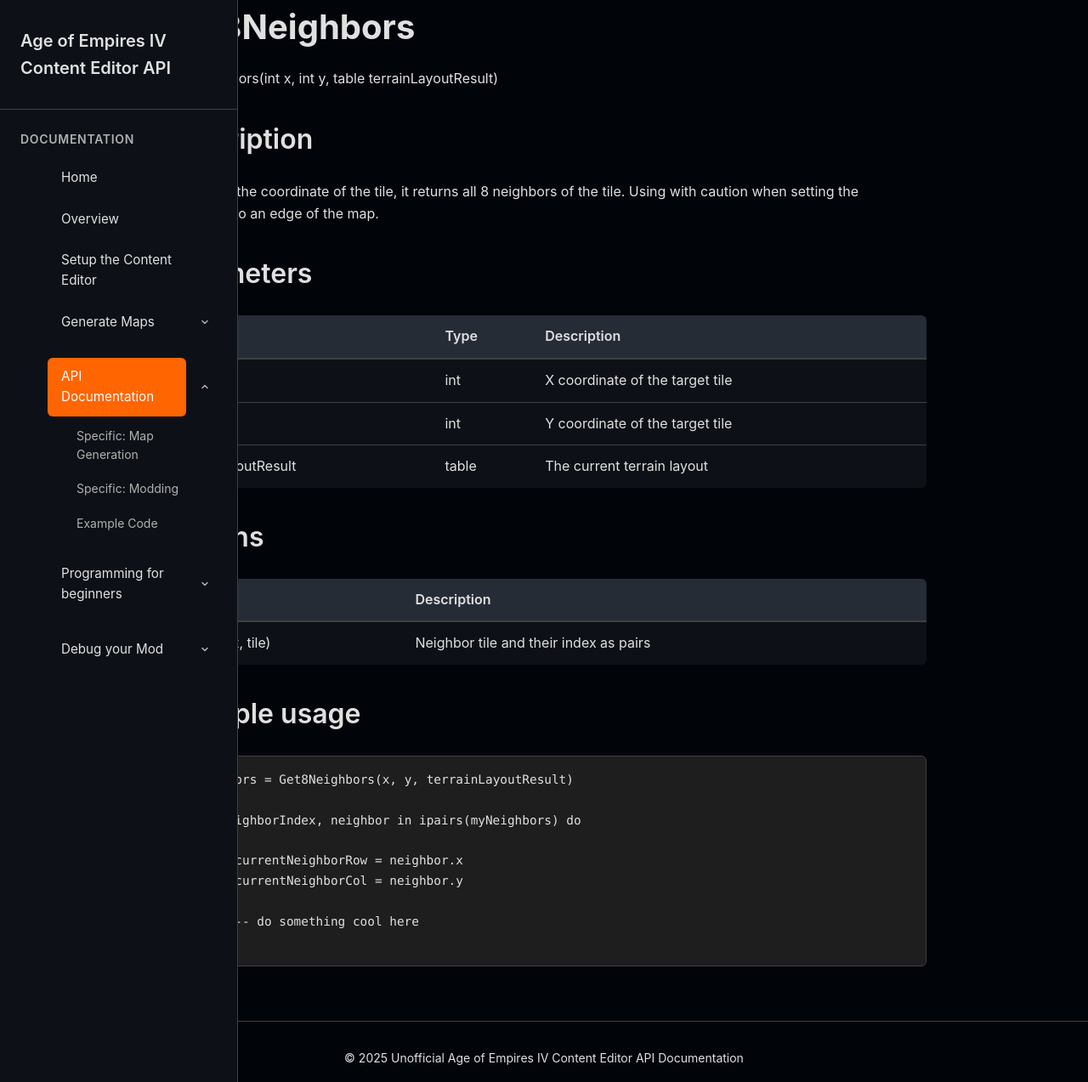
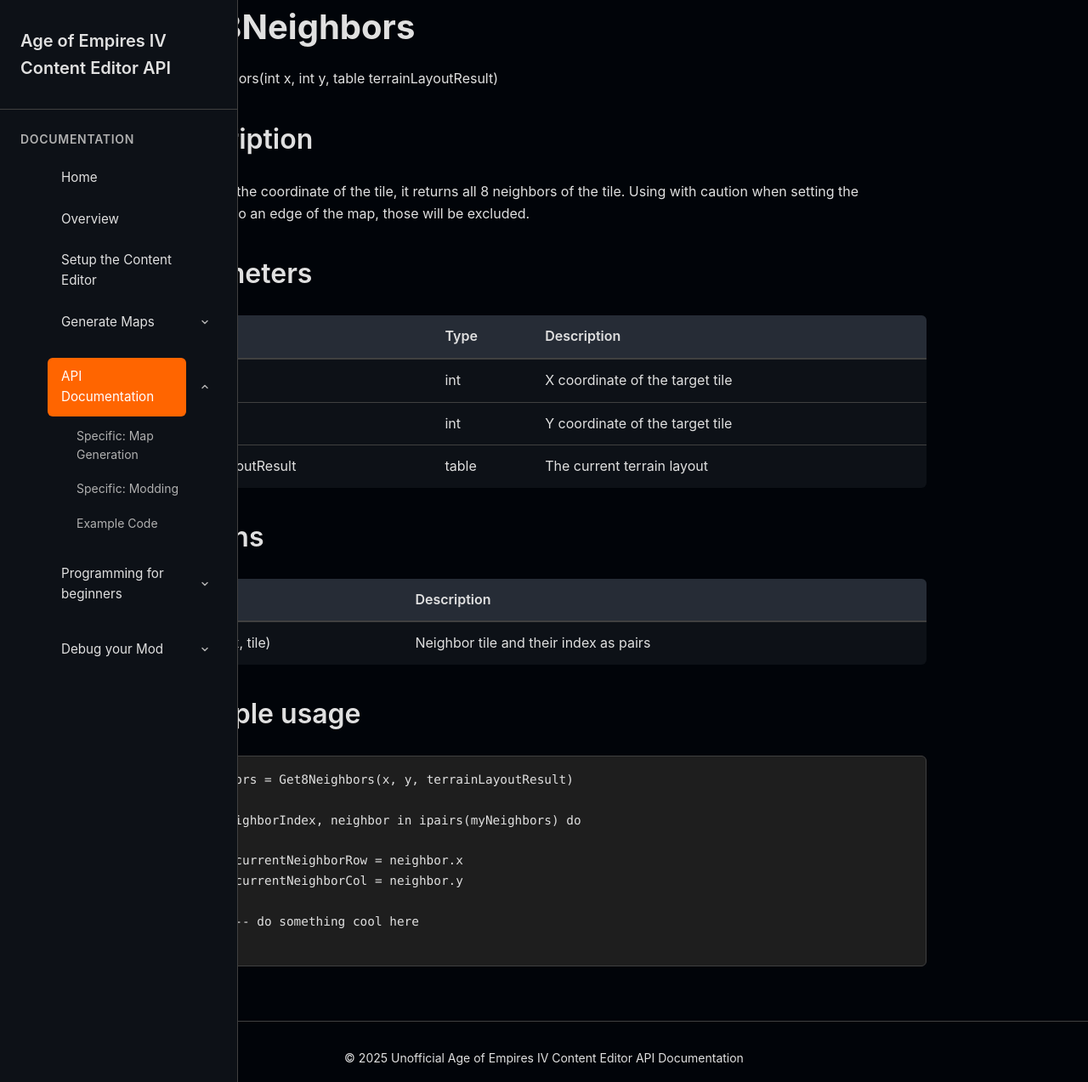
Before and after one commit to callfreak/aoeiv-unoffical-api, a Jekyll site: the page built from _docs/api-geteightneighbors.md, in a window 1280 px wide and 1273 px high. Shown: the whole window at 85% size. Built offline with Jekyll 4.4.1, drawn with Linux system fonts in a browser that asks for light colours.

```diff
--- a/_docs/api-geteightneighbors.md
+++ b/_docs/api-geteightneighbors.md
@@ -9,7 +9,7 @@ Get8Neighbors(int x, int y, table terrainLayoutResult)
 ## Description
 
 By settings the coordinate of the tile, it returns all 8 neighbors of the tile.
-Using with caution when setting the coordinate to an edge of the map.
+Using with caution when setting the coordinate to an edge of the map, those will be excluded.
 
 ## Parameters
 
```
Also changed, not shown: _docs/api-getneighbors.md (+1 -1 lines), _docs/basic-mountain-pass.md (+1 -1 lines), index.html (+3 -6 lines).
